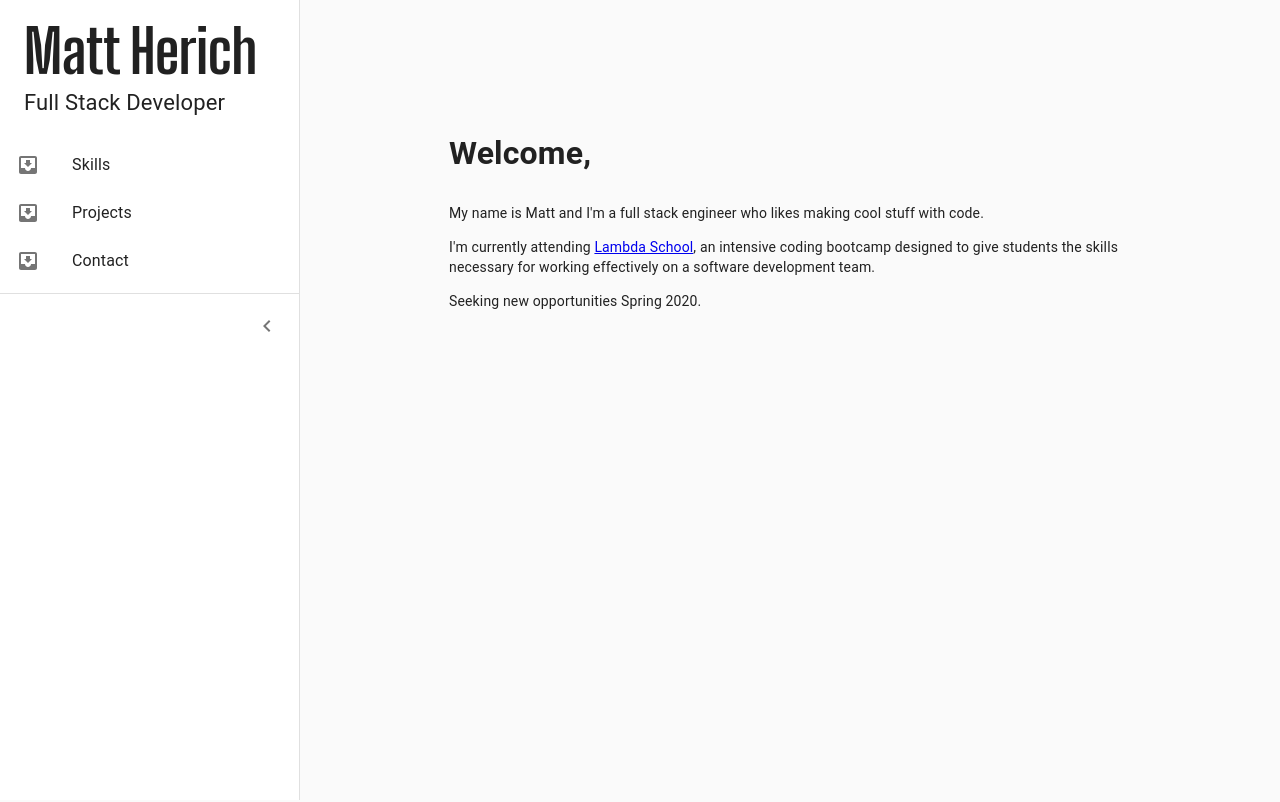
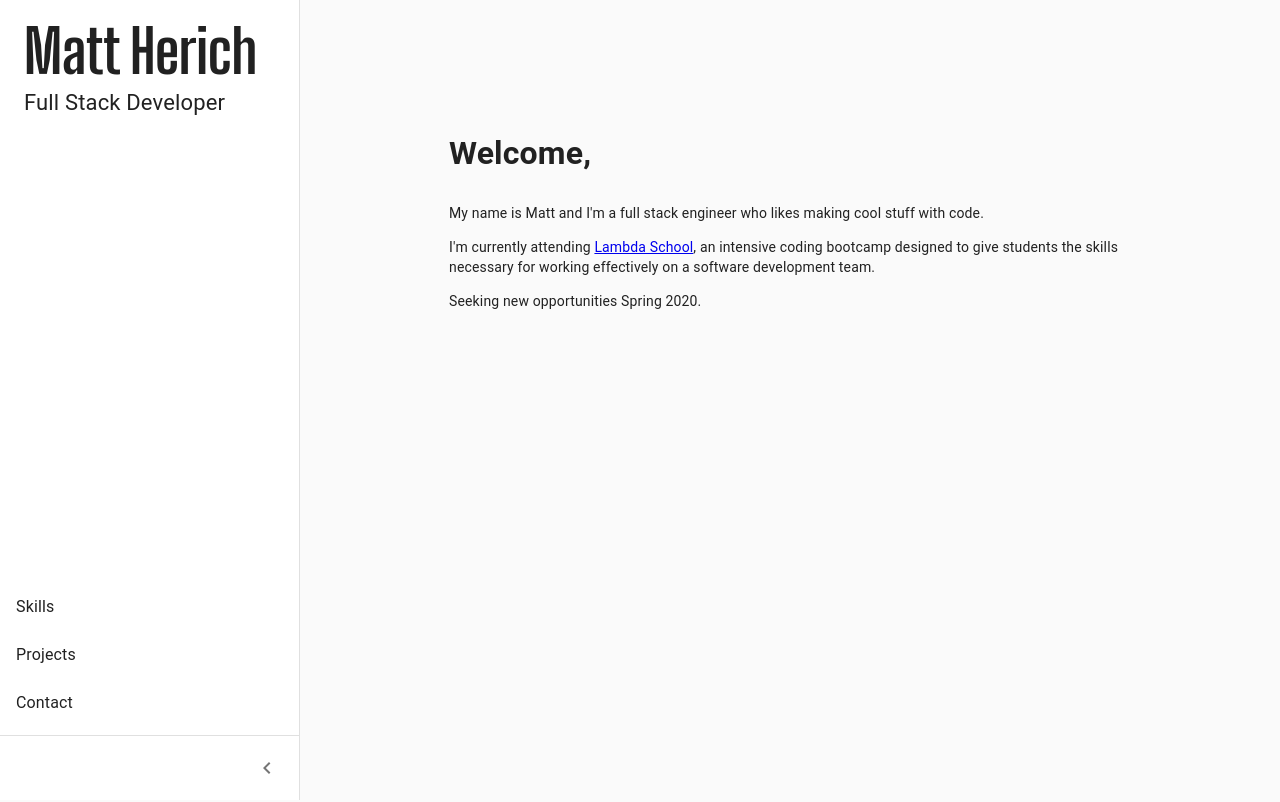
Before and after one commit to mjherich/Portfolio, a React (Create React App) app: page / in a window 1280 px wide. Shown: the top 802 px of the page. Built offline with nearby package versions, Linux system fonts and the light colour scheme.

Commit message:
Fix drawer navigation to bottom and fix main content left margin

```diff
--- a/src/App.js
+++ b/src/App.js
@@ -17,6 +17,9 @@ const theme = createMuiTheme({
       fontFamily: '"Big Shoulders Display"',
       fontWeight: 'bold',
     },
+    p: {
+      fontFamily: '"Source Code Pro"',
+    }
   },
 });
 
@@ -45,7 +48,7 @@ const useStyles = makeStyles((theme) => ({
       easing: theme.transitions.easing.sharp,
       duration: theme.transitions.duration.leavingScreen,
     }),
-    marginLeft: -drawerWidth,
+    // marginLeft: -drawerWidth,
   },
   contentShift: {
     transition: theme.transitions.create('margin', {
--- a/src/components/navigation/Drawer.js
+++ b/src/components/navigation/Drawer.js
@@ -10,9 +10,7 @@ import IconButton from '@material-ui/core/IconButton';
 import ChevronLeftIcon from '@material-ui/icons/ChevronLeft';
 import ChevronRightIcon from '@material-ui/icons/ChevronRight';
 import ListItem from '@material-ui/core/ListItem';
-import ListItemIcon from '@material-ui/core/ListItemIcon';
 import ListItemText from '@material-ui/core/ListItemText';
-import InboxIcon from '@material-ui/icons/MoveToInbox';
 
 import "./navigation.scss"
 
@@ -56,6 +54,9 @@ const useStyles = makeStyles((theme) => ({
     // necessary for content to be below app bar
     ...theme.mixins.toolbar,
   },
+  list: {
+    marginTop: 'auto',
+  }
 }));
 
 export default function MiniDrawer({open, setOpen}) {
@@ -70,7 +71,6 @@ export default function MiniDrawer({open, setOpen}) {
   };
 
   return (
-    <div className={classes.root}>
     <Drawer
       variant="permanent"
       className={clsx(classes.drawer, {
@@ -88,17 +88,14 @@ export default function MiniDrawer({open, setOpen}) {
           <Typography variant="h2">Matt Herich</Typography>
           <Typography variant="span">Full Stack Developer</Typography>
       </Container>
-        <List>
+      <List className={classes.list}>
         <ListItem button>
-            <ListItemIcon><InboxIcon /></ListItemIcon>
           <ListItemText primary="Skills" />
         </ListItem>
         <ListItem button>
-            <ListItemIcon><InboxIcon /></ListItemIcon>
           <ListItemText primary="Projects" />
         </ListItem>
         <ListItem button>
-            <ListItemIcon><InboxIcon /></ListItemIcon>
           <ListItemText primary="Contact" />
         </ListItem>
       </List>
@@ -109,6 +106,5 @@ export default function MiniDrawer({open, setOpen}) {
         </IconButton>
       </div>
     </Drawer>
-    </div>
   );
 }
```
Lines whose indentation alone changed are shown as unchanged.
